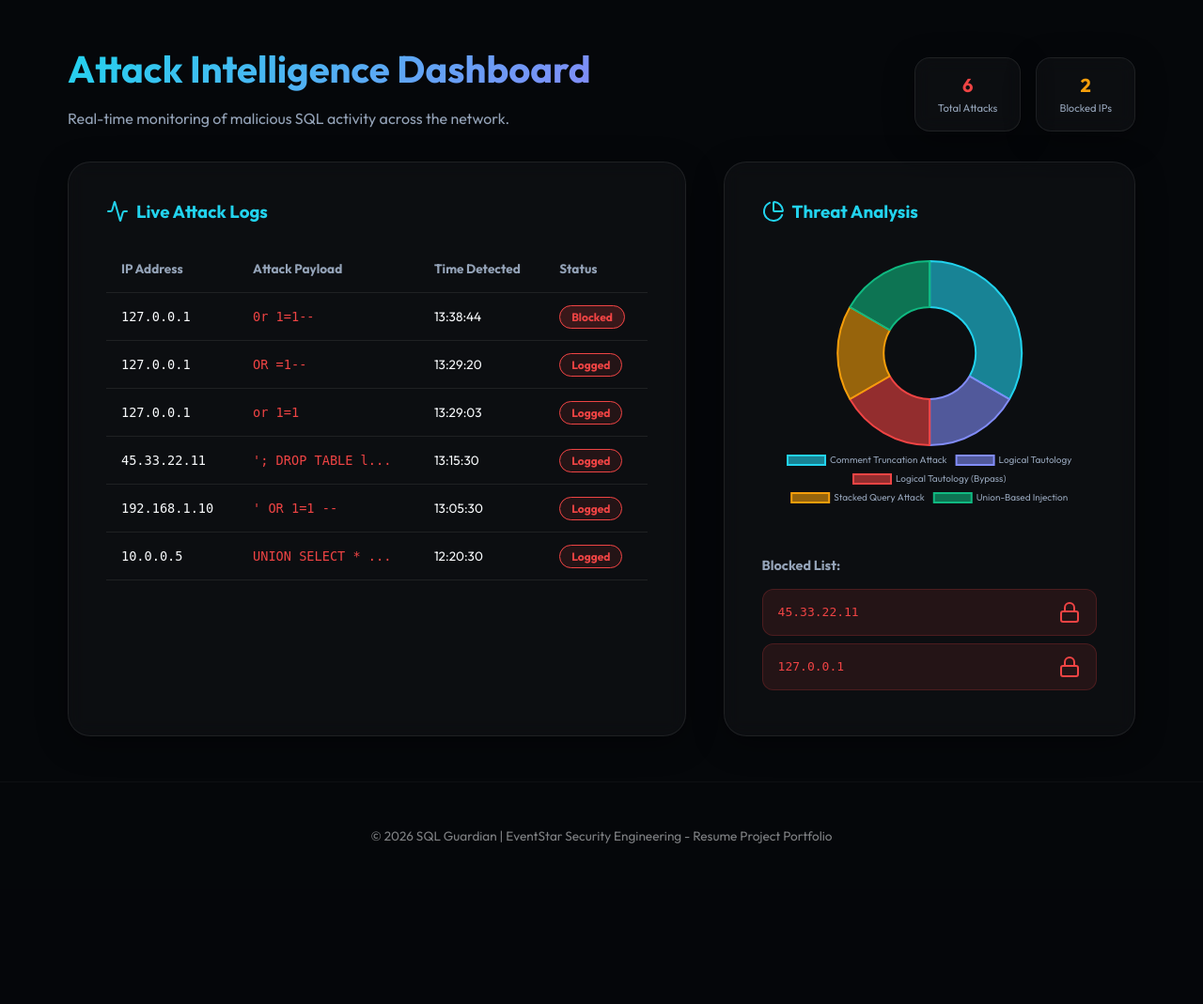
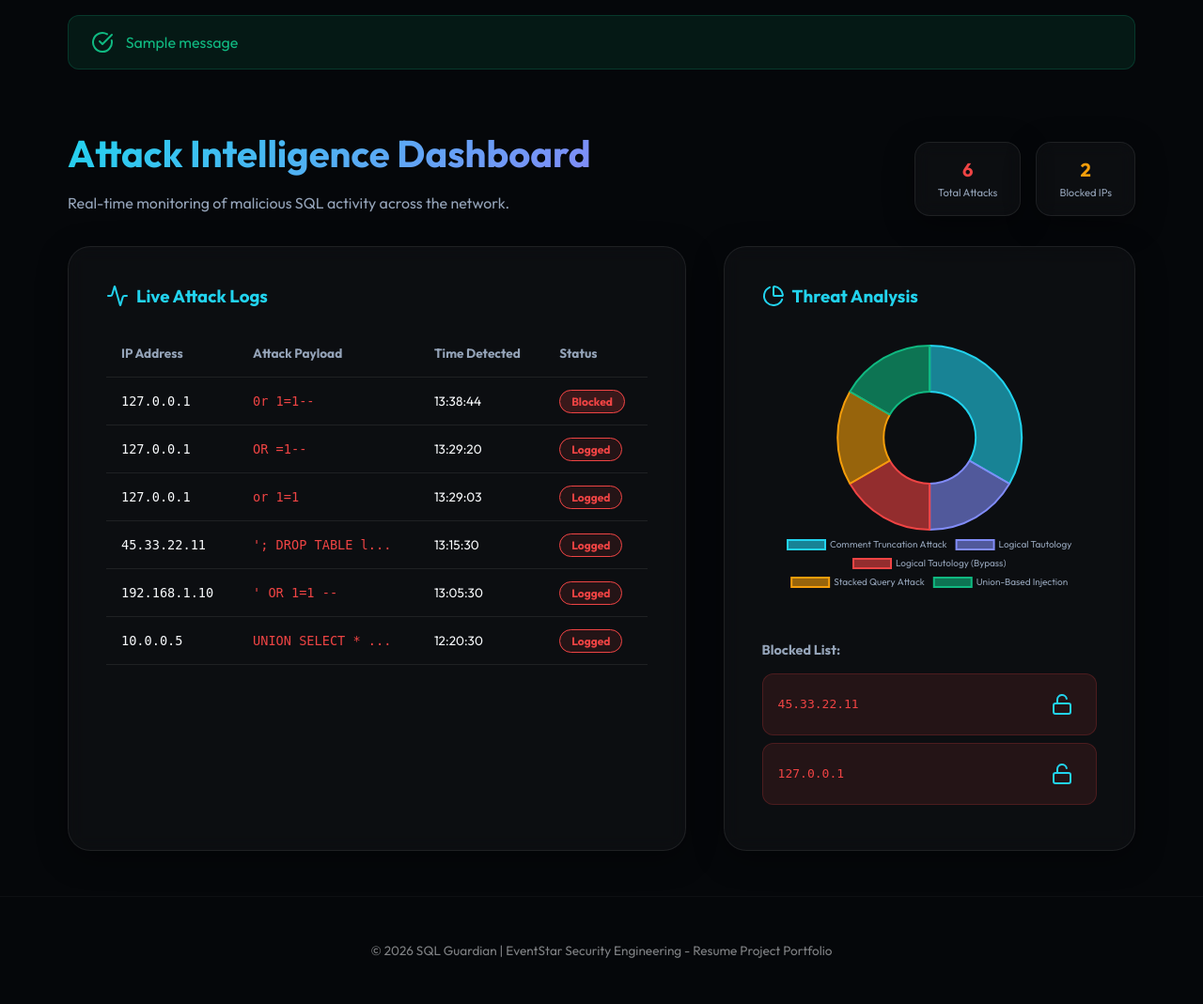
Before and after one commit to anishkumar79/SQLi-Guardian-SQL-injection-detection-and-prevention-system, a Flask app: page /admin in a window 1280 px wide. Shown: the part 80-1149 px from the top of the page at 94% size. Before the commit the page ends 978 px from the top, so only its background shows below. Run offline with Flask 3, Linux system fonts and the light colour scheme; one stand-in notice (Sample message) is shown.

Commit message:
Optimize for Render, fix IP detection using X-Forwarded-For, and add unblock functionality

```diff
--- a/app.py
+++ b/app.py
@@ -62,9 +62,10 @@ with app.app_context():
 # Middleware: IP Blocking Check
 @app.before_request
 def check_blocked_ip():
-    ip = request.remote_addr
+    # In production (like Render), we must use X-Forwarded-For to get the real IP
+    ip = request.headers.get('X-Forwarded-For', request.remote_addr).split(',')[0].strip()
     blocked = BlockedIP.query.filter_by(ip_address=ip).first()
-    if blocked and "/admin" not in request.path: # Allow admin to see dashboard if they are on localhost for demo
+    if blocked and "/admin" not in request.path:
         return f"<h1>ACCESS DENIED</h1><p>Your IP ({ip}) has been blocked due to multiple malicious attempts.</p><p>Reason: {blocked.reason}</p>", 403
 
 # Routes
@@ -104,6 +105,8 @@ def secure_search():
 
     if request.method == "POST":
         user_input = request.form.get("search_query", "")
+        # Get real client IP on Render
+        current_ip = request.headers.get('X-Forwarded-For', request.remote_addr).split(',')[0].strip()
 
         # 1. DETECT (The "Smart" part)
         is_malicious, patterns = check_sqli(user_input)
@@ -112,18 +115,18 @@ def secure_search():
             detection = get_explanation(patterns)
             # Log the attack
             log_entry = AttackLog(
-                ip_address=request.remote_addr,
+                ip_address=current_ip,
                 payload=user_input,
                 attack_type=", ".join(detection)
             )
             db.session.add(log_entry)
 
             # Check for repeated attacks from this IP
-            recent_attacks = AttackLog.query.filter_by(ip_address=request.remote_addr).filter(AttackLog.timestamp > datetime.utcnow() - timedelta(minutes=10)).count()
+            recent_attacks = AttackLog.query.filter_by(ip_address=current_ip).filter(AttackLog.timestamp > datetime.utcnow() - timedelta(minutes=10)).count()
             if recent_attacks >= 3:
                 # Block the IP
-                if not BlockedIP.query.filter_by(ip_address=request.remote_addr).first():
-                    new_block = BlockedIP(ip_address=request.remote_addr, reason="Multiple SQLi attempts detected")
+                if not BlockedIP.query.filter_by(ip_address=current_ip).first():
+                    new_block = BlockedIP(ip_address=current_ip, reason="Multiple SQLi attempts detected")
                     db.session.add(new_block)
                 log_entry.is_blocked = True
 
@@ -160,6 +163,19 @@ def admin_dashboard():
 
     return render_template("admin.html", logs=logs, blocked_ips=blocked_ips, labels=labels, data=data)
 
+@app.route("/admin/unblock/<int:ip_id>", methods=["POST"])
+def unblock_ip(ip_id):
+    ip_to_unblock = BlockedIP.query.get_or_404(ip_id)
+    ip_addr = ip_to_unblock.ip_address
+    db.session.delete(ip_to_unblock)
+    # Also update any attack logs for this IP? Maybe not strictly necessary but good for consistency
+    # Update AttackLog entries so they don't show as 'Blocked' in the status column?
+    # AttackLog.query.filter_by(ip_address=ip_addr).update({"is_blocked": False})
+
+    db.session.commit()
+    flash(f"IP address {ip_addr} has been successfully unblocked.", "success")
+    return redirect(url_for('admin_dashboard'))
+
 @app.route("/api/logs")
 def get_logs_api():
     logs = AttackLog.query.order_by(AttackLog.timestamp.desc()).limit(10).all()
@@ -172,4 +188,7 @@ def get_logs_api():
     return jsonify(log_data)
 
 if __name__ == "__main__":
-    app.run(debug=True, port=8000)
+    # Render provides a PORT environment variable. If not found, default to 8000.
+    port = int(os.environ.get("PORT", 8000))
+    # Host must be 0.0.0.0 to be accessible on Render
+    app.run(host="0.0.0.0", port=port, debug=False)
--- a/templates/admin.html
+++ b/templates/admin.html
@@ -73,7 +73,11 @@
                 {% for bip in blocked_ips %}
                 <div style="display: flex; justify-content: space-between; align-items: center; padding: 0.75rem 1rem; background: rgba(239, 68, 68, 0.1); border-radius: 0.75rem; border: 1px solid rgba(239, 68, 68, 0.2); margin-bottom: 0.5rem;">
                     <span style="font-family: monospace; color: var(--danger);">{{ bip.ip_address }}</span>
-                    <i data-lucide="lock" size="14" color="var(--danger)"></i>
+                    <form action="{{ url_for('unblock_ip', ip_id=bip.id) }}" method="POST" style="margin: 0;">
+                        <button type="submit" class="btn-ghost" title="Unblock IP">
+                            <i data-lucide="unlock" size="14" color="var(--accent-cyan)"></i>
+                        </button>
+                    </form>
                 </div>
                 {% else %}
                 <p style="font-size: 0.8rem; color: var(--text-secondary); font-style: italic;">No IP addresses are currently blocked.</p>
--- a/templates/layout.html
+++ b/templates/layout.html
@@ -138,6 +138,53 @@
             color: var(--accent-cyan);
         }
 
+        .btn-ghost {
+            background: transparent;
+            border: none;
+            color: var(--text-secondary);
+            cursor: pointer;
+            padding: 0.5rem;
+            border-radius: 0.5rem;
+            transition: all 0.2s;
+            display: flex;
+            align-items: center;
+            justify-content: center;
+            font-size: 0.85rem;
+        }
+
+        .btn-ghost:hover {
+            background: rgba(255, 255, 255, 0.05);
+            color: var(--accent-cyan);
+        }
+
+        .alert-container {
+            max-width: 1200px;
+            margin: 1rem auto 0;
+            padding: 0 2rem;
+        }
+
+        .alert {
+            padding: 1rem 1.5rem;
+            border-radius: 0.75rem;
+            margin-bottom: 1rem;
+            display: flex;
+            align-items: center;
+            gap: 0.8rem;
+            font-weight: 500;
+            animation: slideDown 0.4s cubic-bezier(0.16, 1, 0.3, 1);
+        }
+
+        @keyframes slideDown {
+            from { transform: translateY(-10px); opacity: 0; }
+            to { transform: translateY(0); opacity: 1; }
+        }
+
+        .alert-success {
+            background: rgba(16, 185, 129, 0.1);
+            border: 1px solid rgba(16, 185, 129, 0.2);
+            color: var(--success);
+        }
+
         footer {
             padding: 3rem;
             text-align: center;
@@ -186,6 +233,19 @@
         </div>
     </nav>
 
+    {% with messages = get_flashed_messages(with_categories=true) %}
+        {% if messages %}
+            <div class="alert-container">
+                {% for category, message in messages %}
+                    <div class="alert alert-{{ category }}">
+                        <i data-lucide="{{ 'check-circle' if category == 'success' else 'alert-circle' }}" size="18"></i>
+                        {{ message }}
+                    </div>
+                {% endfor %}
+            </div>
+        {% endif %}
+    {% endwith %}
+
     {% block content %}{% endblock %}
 
     <footer>
```
